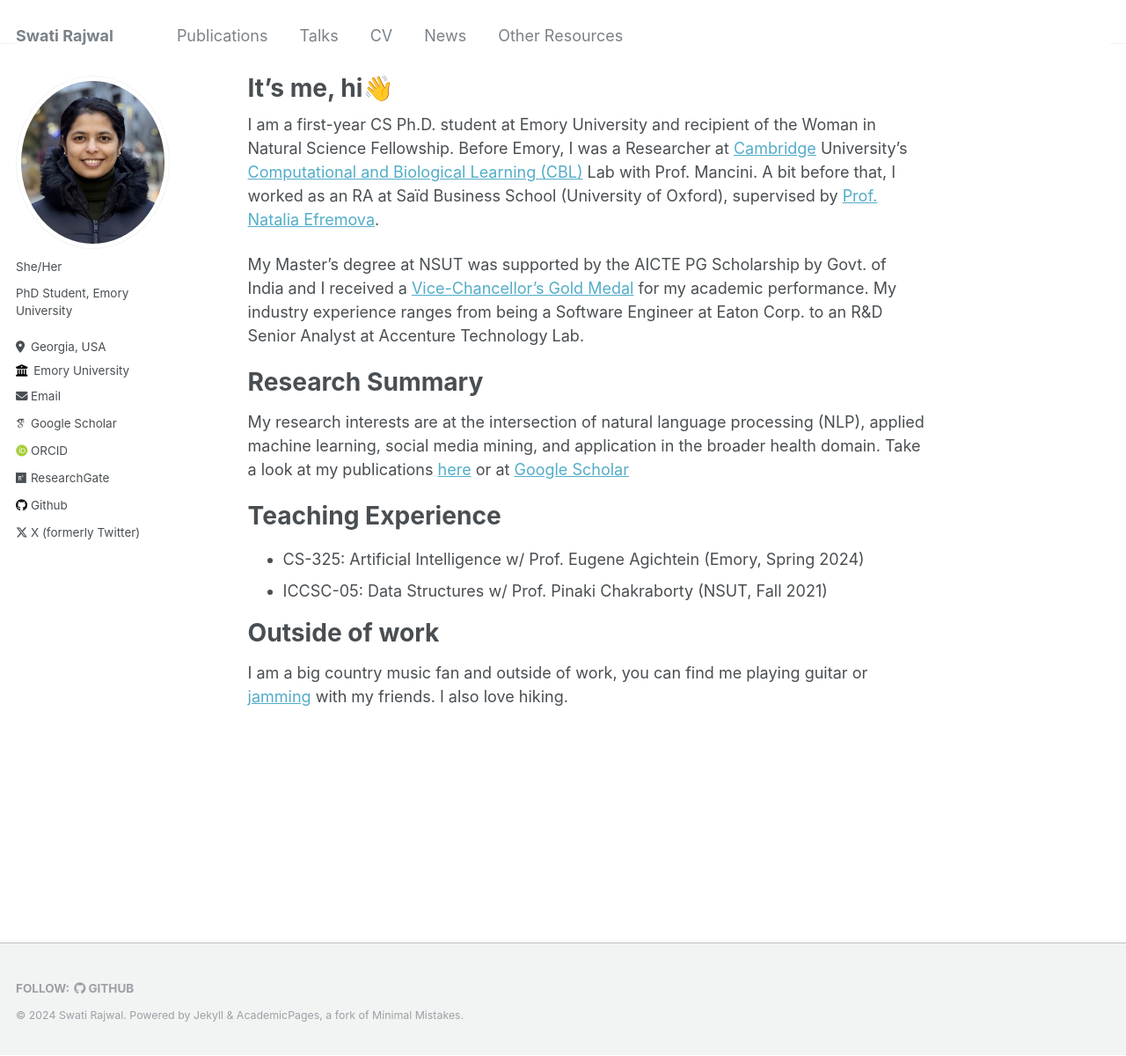
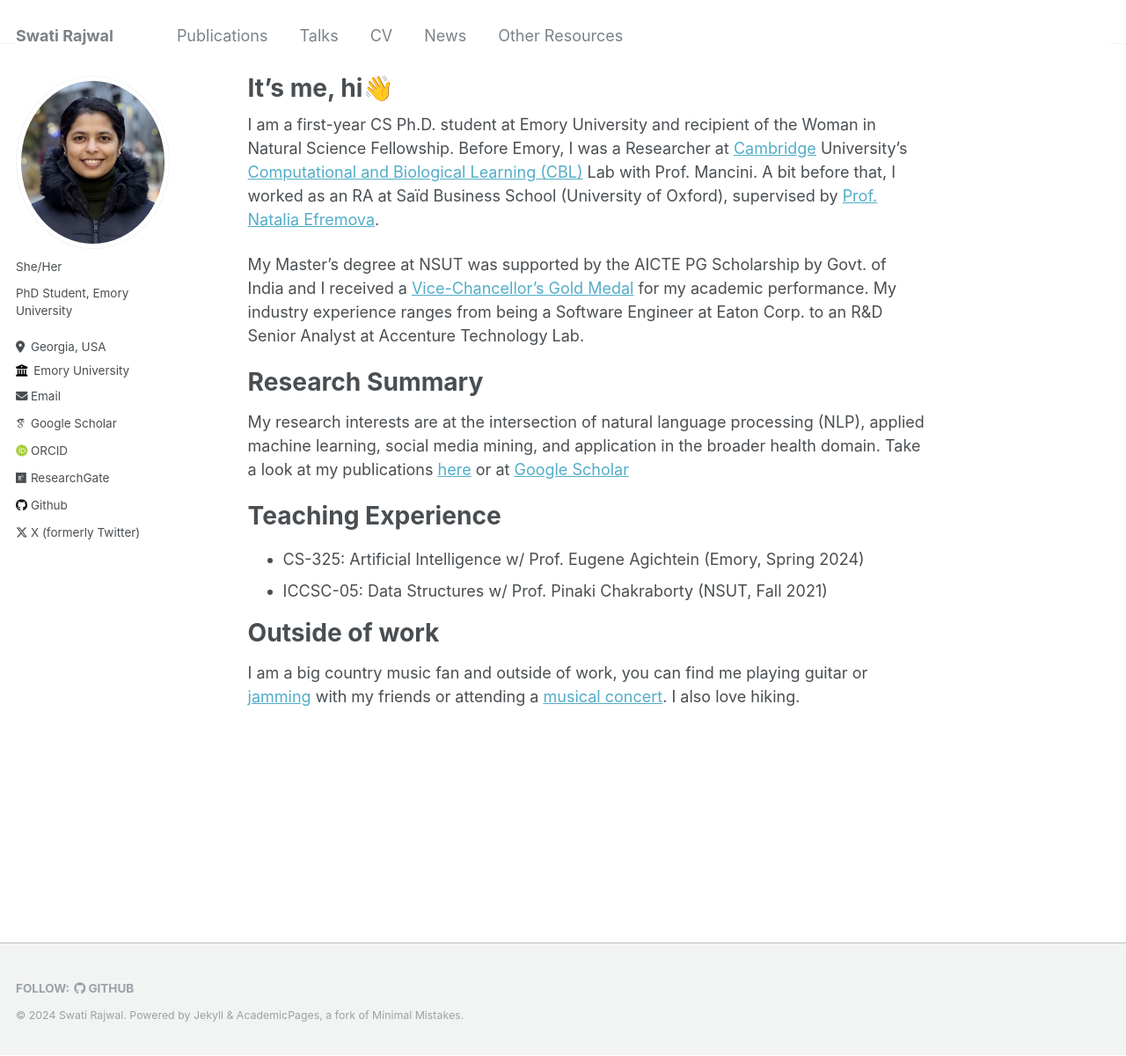
Before and after one commit to swati-rajwal/swati-rajwal.github.io, a Jekyll site: the page built from _pages/about.md, in a window 1280 px wide and 1200 px high. Shown: the whole window at 88% size. Built offline with Jekyll 4.4.1, drawn with Linux system fonts in a browser that asks for light colours; some web fonts are replaced.

Commit message:
Update about.md

```diff
--- a/_pages/about.md
+++ b/_pages/about.md
@@ -19,4 +19,4 @@ My research interests are at the intersection of natural language processing (NL
 * ICCSC-05: Data Structures w/ Prof. Pinaki Chakraborty (NSUT, Fall 2021)
 
 # Outside of work
-I am a big country music fan and outside of work, you can find me playing guitar or <a href="https://www.youtube.com/watch?v=cgm9iGAupL0" target="_blank">jamming</a> with my friends. I also love hiking.
+I am a big country music fan and outside of work, you can find me playing guitar or <a href="https://www.youtube.com/watch?v=cgm9iGAupL0" target="_blank">jamming</a> with my friends or attending a <a href="https://www.youtube.com/shorts/kZzM2gNb-6c" target="_blank">musical concert</a>. I also love hiking.
```
